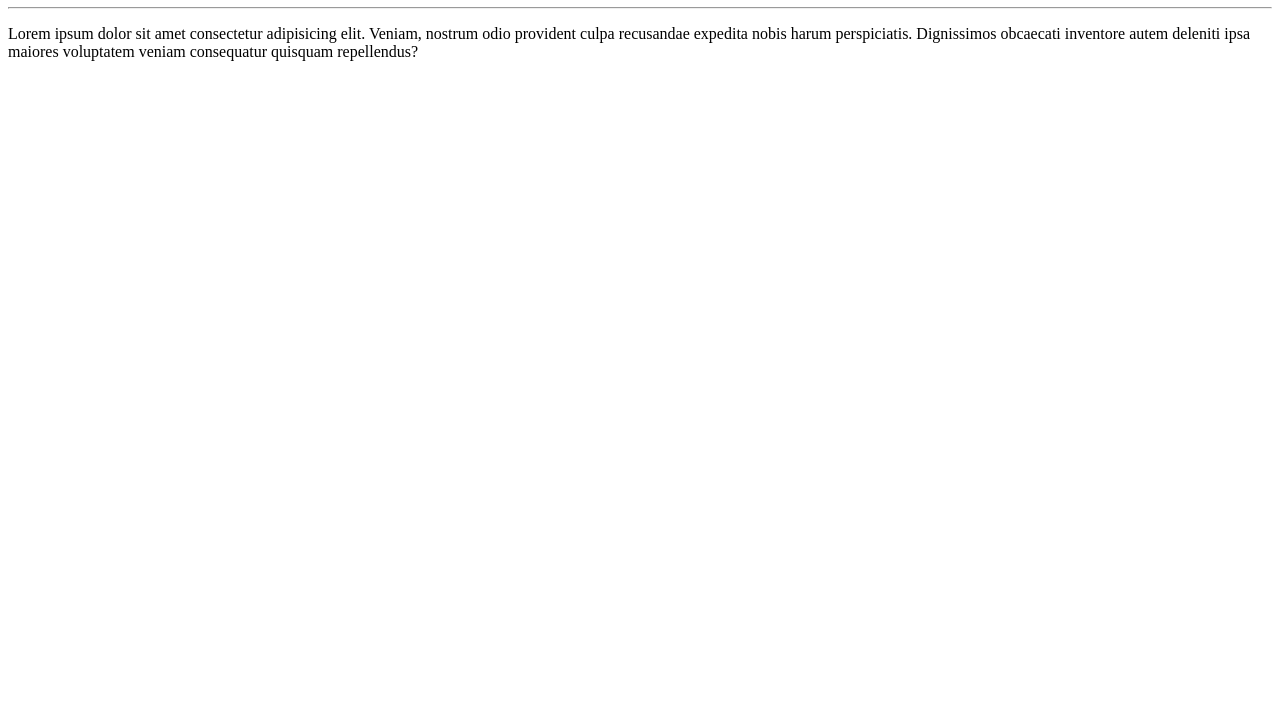
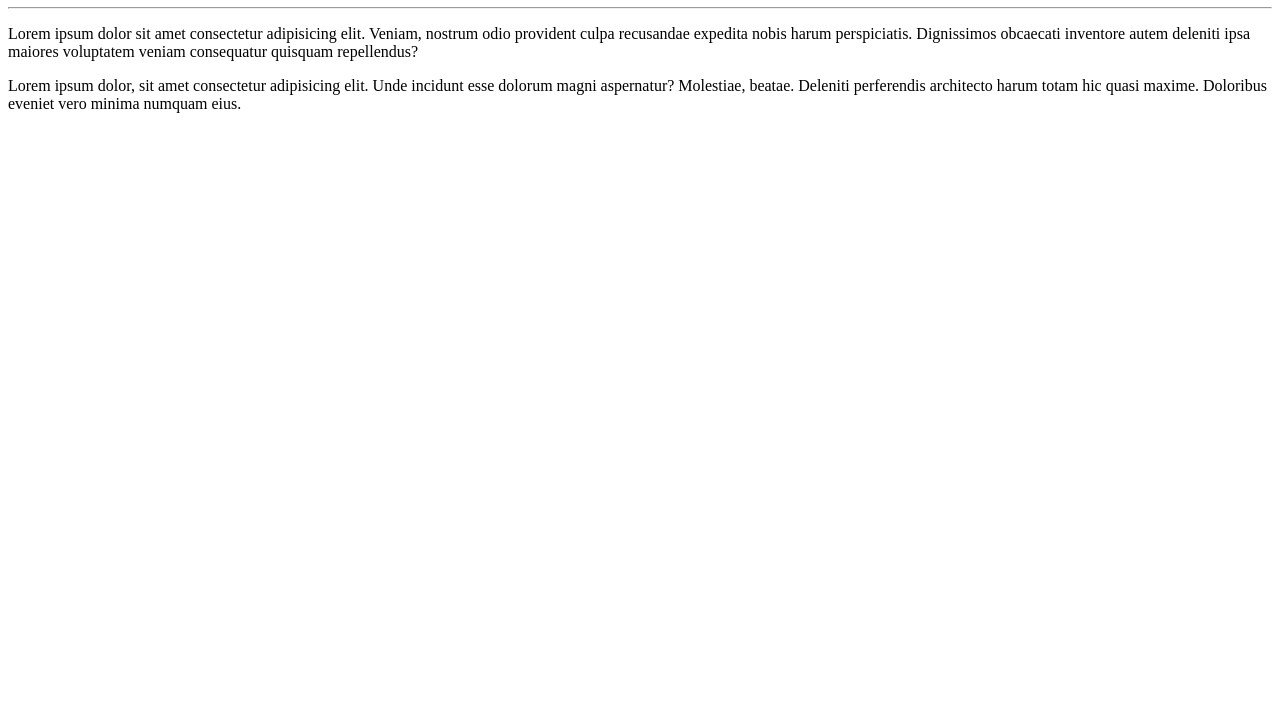
Before and after one commit to matheus-almeida01/Ola-Mundo, a plain HTML site: page site-exemplo/index.html in a window 1280 px wide. Shown: the part 73-800 px from the top of the page. Drawn offline with Linux system fonts and the light colour scheme.

Commit message:
adicionei um paragrafo

```diff
--- a/site-exemplo/index.html
+++ b/site-exemplo/index.html
@@ -10,5 +10,6 @@
     <h1>Ola, Mundo!</h1>
     <hr>
     <p>Lorem ipsum dolor sit amet consectetur adipisicing elit. Veniam, nostrum odio provident culpa recusandae expedita nobis harum perspiciatis. Dignissimos obcaecati inventore autem deleniti ipsa maiores voluptatem veniam consequatur quisquam repellendus?</p>
+    <p>Lorem ipsum dolor, sit amet consectetur adipisicing elit. Unde incidunt esse dolorum magni aspernatur? Molestiae, beatae. Deleniti perferendis architecto harum totam hic quasi maxime. Doloribus eveniet vero minima numquam eius.</p>
 </body>
 </html>
```
